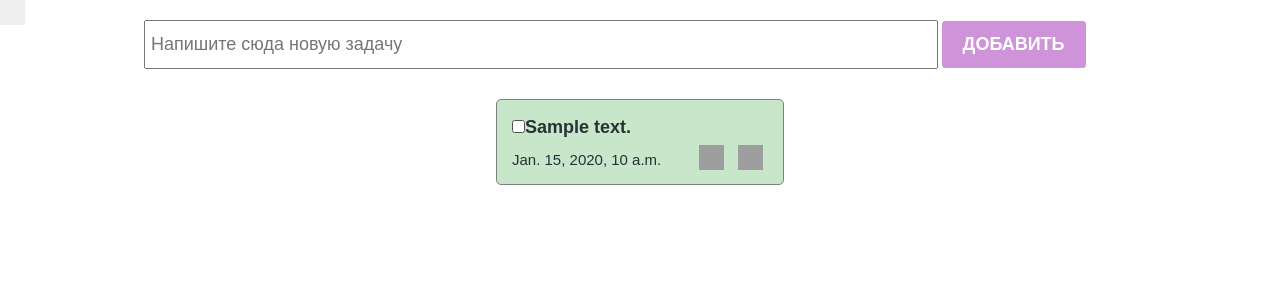
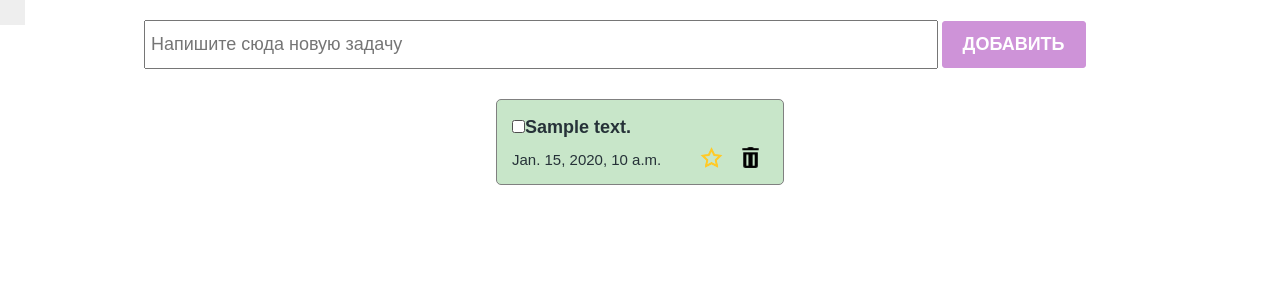
Before and after one commit to ChyngyzTorogeldiev/TODO, a Django app: template main/templates/test.html in a window 1280 px wide. Shown: the top 300 px of the page. Run offline with Django 3.2, Linux system fonts and the light colour scheme; the template is opened without the code that fills it: most values are stand-ins (such as "Sample title", 1, 10 or a date in 2020); grey boxes are pictures that could not be loaded.

Commit message:
added icons

```diff
--- a/main/templates/test.html
+++ b/main/templates/test.html
@@ -38,8 +38,8 @@
                 <div class="todo_item_footer">
                     <p>{{ todo.created_at}}</p>
                     <div class="action_buttons">
-                        <img src="./icons8-star-48.png" alt="">
-                        <img src="./icons8-мусор-24.png" alt="">
+                        <img src="{% static './icons/icons8-star-48.png' %}" alt="">
+                        <img src="{% static './icons/icons8-мусор-24.png' %}" alt="">
                     </div>
                 </div>
             </div>
```
